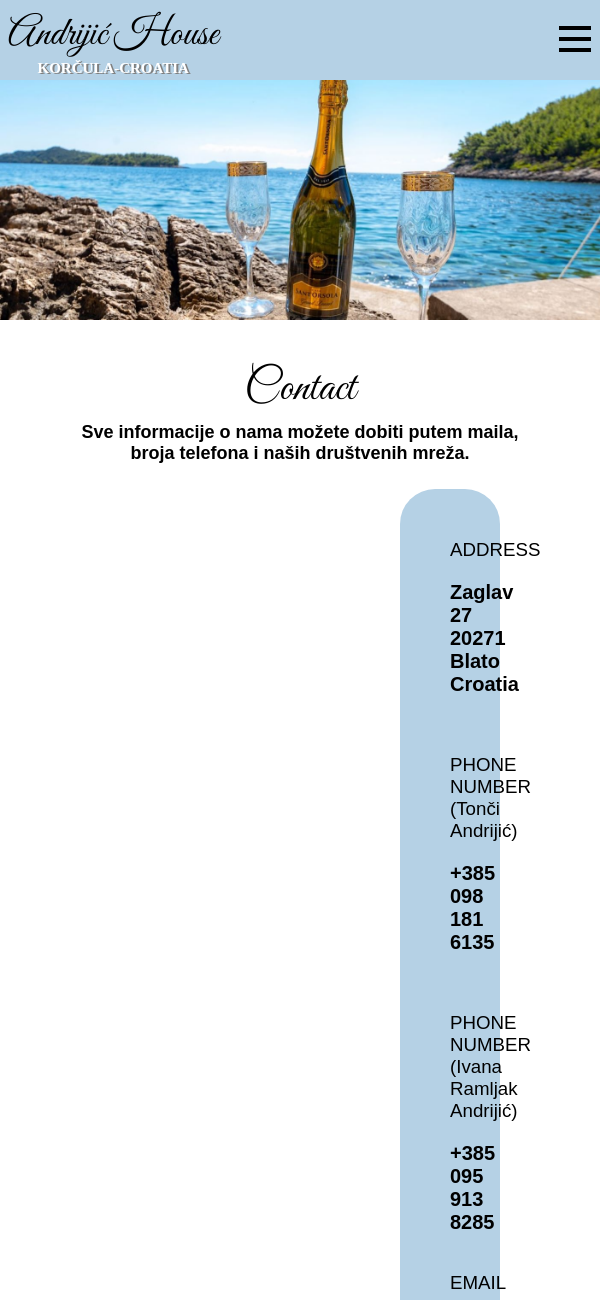
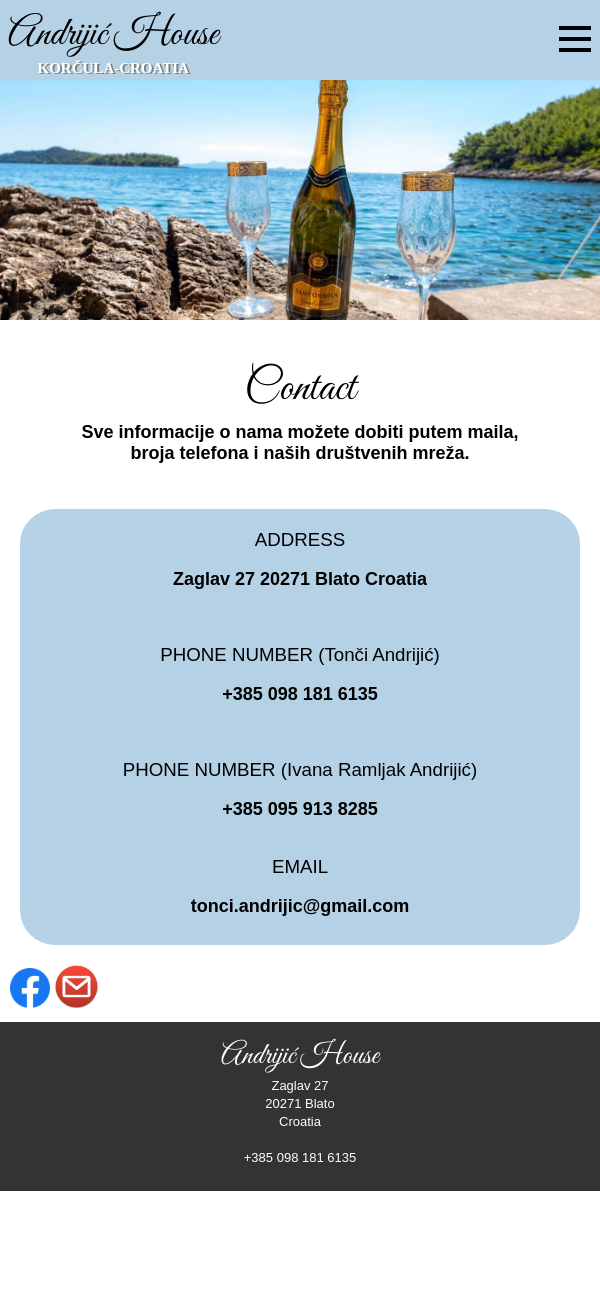
Before and after one commit to kramlj00/Andijic-House, a Gatsby site: page /contact in a window 600 px wide. Shown: the top 1300 px of the page. After the commit the page ends 1191 px from the top, so only its background shows below. Built offline with nearby package versions, Linux system fonts and the light colour scheme; Gatsby itself is replaced by a stand-in of ours.

Commit message:
Responsive contact

```diff
--- a/src/components/Contact/style.module.css
+++ b/src/components/Contact/style.module.css
@@ -71,6 +71,60 @@
     transform: scale(1.1);
 }
 
+@media screen and (min-width:950px) and (max-width:1300px)
+{
+    .contactInfo{
+        margin-left: 200px;
+        margin-right: 200px;
+    }
+}
+
+@media screen and (min-width:700px) and (max-width:950px)
+{
+    .contactInfo{
+        margin-left: 100px;
+        margin-right: 100px;
+    }
+}
+
+@media screen and (min-width:600px) and (max-width:700px)
+{
+    .contactInfo{
+        margin-left: 50px;
+        margin-right: 50px;
+    }
+}
+
+@media screen and (max-width:600px)
+{
+    .contactInfo{
+        margin-left: 20px;
+        margin-right: 20px;
+        padding-bottom: 10px;
+        padding-top: 20px;
+        margin-top: 20px;
+        margin-bottom: 20px;
+    }
+
+    .contactInfo p, address {
+        font-size: 18px;
+    }
+
+    .socialNetw{
+        margin-bottom: 10px;
+    }
+
+    .emailLogo {
+        height: 43px;
+        padding-left: 5px;
+    }
+
+    .faceLogo {
+        height: 40px;
+        margin-left: 10px;
+    }
+}
+
 @media screen and (min-width:715px) and (max-width:980px)
 {
     .contactImg {
```
